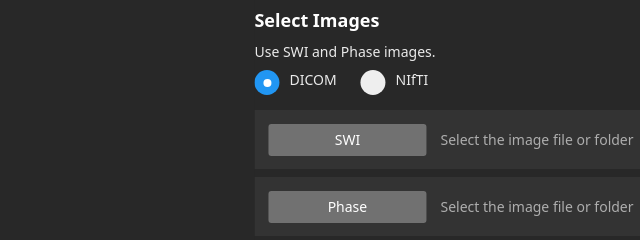
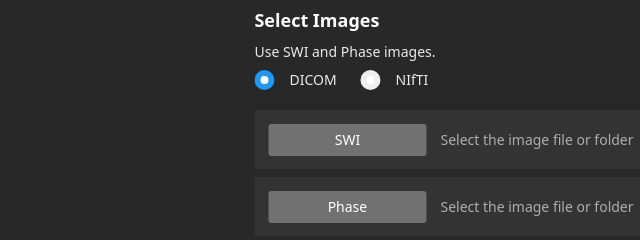
Before and after one commit to Neurophet-strokehub/SCALE-MRI, a website: page html/prototype.html in a window 1280 px wide. Shown: the part 187-427 px from the top of the page, 189-829 px from the left. Drawn offline with nearby package versions, Linux system fonts and the light colour scheme.

Commit message:
Update prototype.html

```diff
--- a/html/prototype.html
+++ b/html/prototype.html
@@ -64,9 +64,8 @@
     position: absolute;
     top: 0;
     left: 0;
-			height: 25px;
-			width: 25px;
-
+    height: 20px; /* 조정된 크기 */
+    width: 20px; /* 조정된 크기 */
     background-color: #eee;
     border-radius: 50%;
 }
@@ -81,24 +80,14 @@
     background-color: #2196F3;
 }
 
-		/* Create the indicator (the dot/circle - hidden when not checked) */
+/* Style the indicator (dot/circle) */
 .checkmark:after {
     content: "";
     position: absolute;
-			display: none;
-		}
-
-		/* Show the indicator (dot/circle) when checked */
-		.container input:checked~.checkmark:after {
-			display: block;
-		}
-
-		/* Style the indicator (dot/circle) */
-		.container .checkmark:after {
-			top: 9px;
-			left: 9px;
-			width: 8px;
-			height: 8px;
+    top: 6px; /* 조정된 위치 */
+    left: 6px; /* 조정된 위치 */
+    width: 8px; /* 조정된 크기 */
+    height: 8px; /* 조정된 크기 */
     border-radius: 50%;
     background: white;
 }
```
Lines whose indentation alone changed are shown as unchanged.
